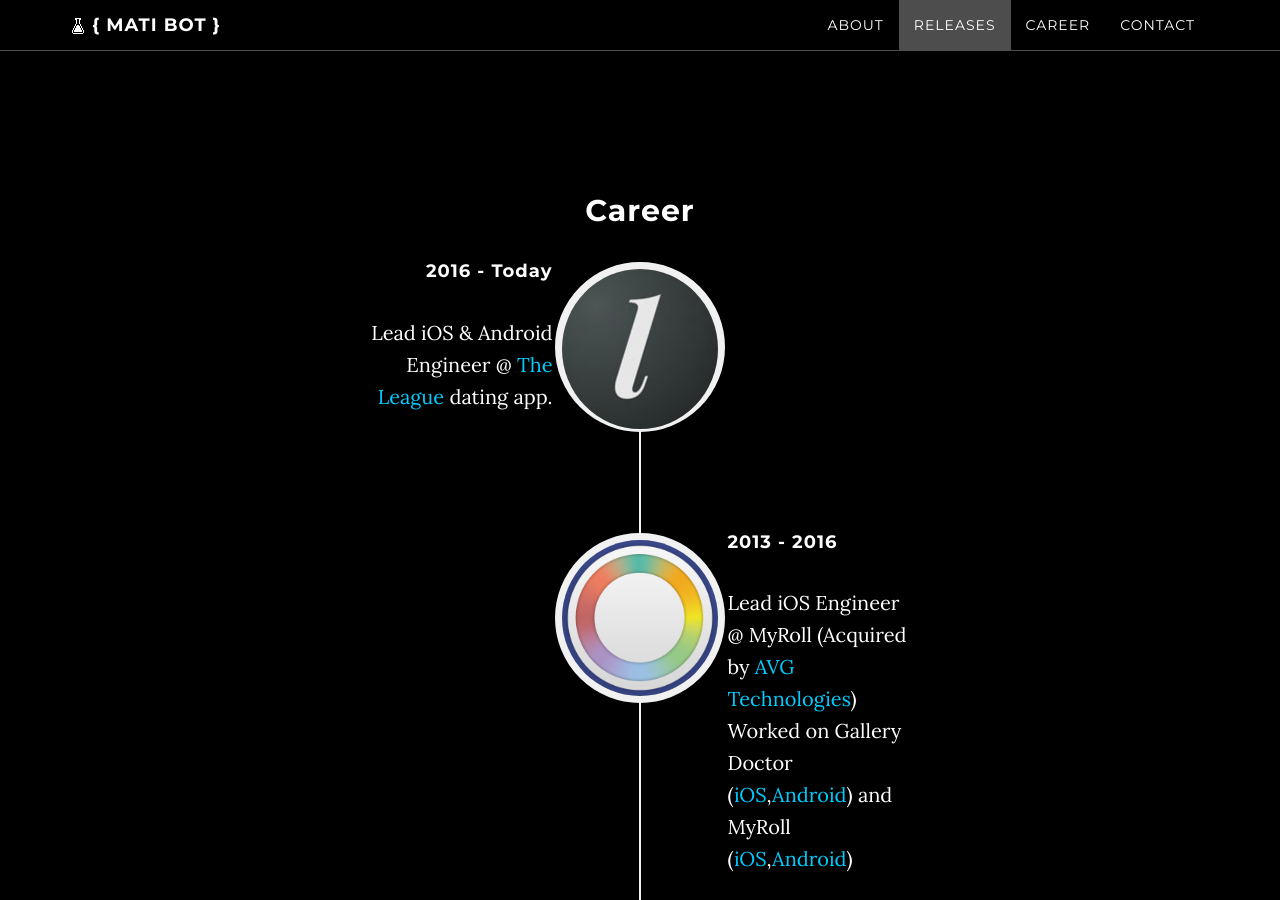
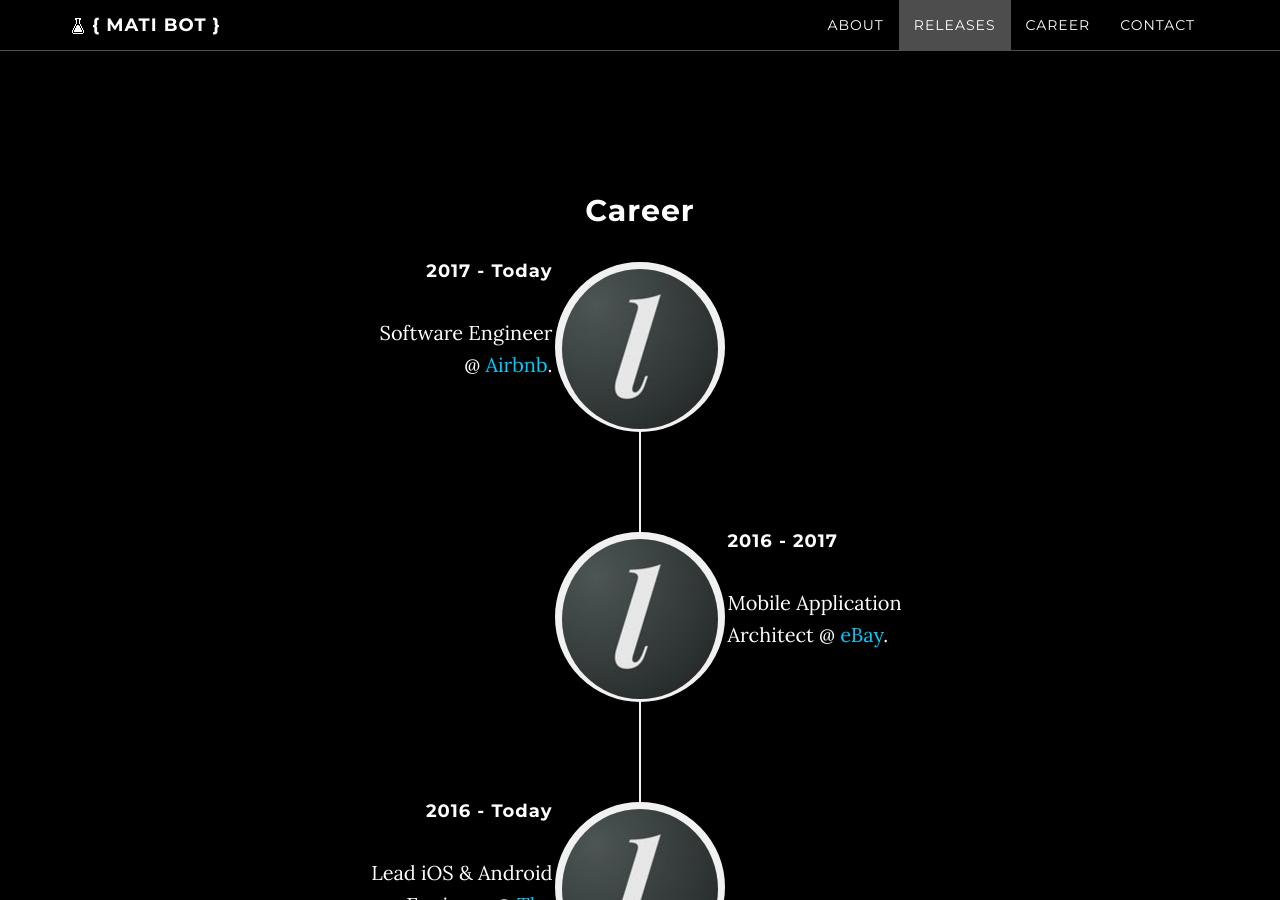
Before and after one commit to MatiBot/MatiBot.github.io, a Jekyll site: the page built from index.html, in a window 1280 px wide and 900 px high, scrolled down 3017 px. Built offline with Jekyll 4.4.1, drawn with Linux system fonts in a browser that asks for light colours; comment, search, counter and statistics services are not loaded.

Commit message:
Update _config.yml

```diff
--- a/_config.yml
+++ b/_config.yml
@@ -40,6 +40,14 @@ reddit-share: True
 # Career variables
 
 events:
+  - image: "/img/career/league.png"
+    date: "2017 - Today"
+    description: "Software Engineer @ <a href=\"http://www.airbnb.com/\">Airbnb</a>."
+    url: "http://www.airbnb.com"
+  - image: "/img/career/league.png"
+    date: "2016 - 2017"
+    description: "Mobile Application Architect @ <a href=\"http://www.close5.com/\">eBay</a>."
+    url: "http://www.ebay.com/"
   - image: "/img/career/league.png"
     date: "2016 - Today"
     description: "Lead iOS & Android Engineer @ <a href=\"http://www.theleague.com/\">The League</a> dating app."
```
